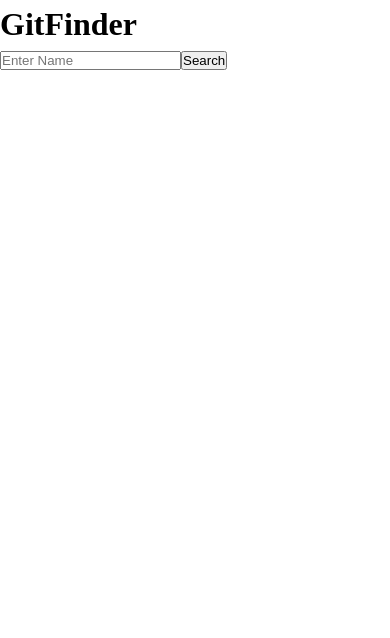
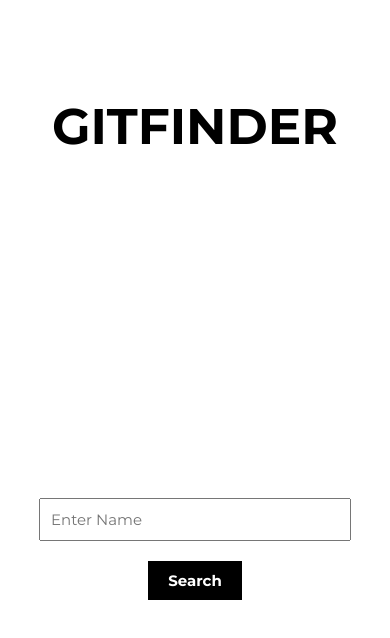
Before and after one commit to pulkitgangwar/gitfinder, a Next.js app: page / in a window 390 px wide. Shown: the top 638 px of the page. Built offline with nearby package versions, Linux system fonts and the light colour scheme.

Commit message:
basic styles with media query completed (home route,hero.jsx)

```diff
--- a/src/components/Home.jsx
+++ b/src/components/Hero.jsx
@@ -3,13 +3,16 @@ import React from "react";
 // importing components
 import GitForm from "./GitForm";
 
-const Home = () => {
+const Hero = () => {
   return (
     <div className="hero">
-      <h1 className="hero__heading">GitFinder</h1>
+      <div className="hero__heading--wrapper">
+        <h1 className="hero__heading">GitFinder</h1>
+      </div>
+
       <GitForm />
     </div>
   );
 };
 
-export default Home;
+export default Hero;
--- a/src/pages/_app.jsx
+++ b/src/pages/_app.jsx
@@ -1,6 +1,20 @@
+import Head from "next/head";
+
 // importing stylesheet
 import "../sass/main.scss";
 
 export default function ({ Component, pageProps }) {
-  return <Component {...pageProps} />;
+  return (
+    <>
+      <Head>
+        <title>My page title</title>
+        <link
+          href="https://fonts.googleapis.com/css2?family=Montserrat:wght@400;700&display=swap"
+          rel="stylesheet"
+        ></link>
+        <meta name="viewport" content="initial-scale=1.0, width=device-width" />
+      </Head>
+      <Component {...pageProps} />
+    </>
+  );
 }
--- a/src/pages/index.jsx
+++ b/src/pages/index.jsx
@@ -1,8 +1,8 @@
 // importing components
-import Home from "../components/Home";
+import Hero from "../components/Hero";
 
 const Index = () => {
-  return <Home />;
+  return <Hero />;
 };
 
 export default Index;
--- a/src/sass/base/_variables.scss
+++ b/src/sass/base/_variables.scss
@@ -0,0 +1,7 @@
+$text-color-light: white;
+$text-color-dark: black;
+$surface-color-light: white;
+$surface-color-dark: black;
+
+// breakpoints
+$bp-largest: 37.43em; //599px
--- /dev/null
+++ b/src/sass/components/_btn.scss
@@ -0,0 +1,19 @@
+.btn {
+  &,
+  &:link,
+  &:visited {
+    padding: 2rem 4rem;
+    font-size: 2rem;
+    font-family: inherit;
+    border: none;
+    background-color: $surface-color-dark;
+    color: $text-color-light;
+    font-weight: bold;
+    cursor: pointer;
+
+    @media only screen and (max-width: $bp-largest) {
+      padding: 1rem 2rem;
+      font-size:1.5rem;
+    }
+  }
+}
--- /dev/null
+++ b/src/sass/components/_form.scss
@@ -0,0 +1,21 @@
+.form {
+  width: 100%;
+  height: 70%;
+  display: flex;
+  justify-content: center;
+  align-items: center;
+  flex-direction: column;
+
+  &__input {
+    padding: 2rem;
+    font-family: inherit;
+    font-size: 2rem;
+    width: 80%;
+    margin-bottom: 2rem;
+
+    @media only screen and (max-width: $bp-largest) {
+      padding: 1rem;
+      font-size: 1.5rem;
+    }
+  }
+}
--- /dev/null
+++ b/src/sass/components/_hero.scss
@@ -0,0 +1,26 @@
+.hero {
+  width: 100%;
+  height: 100vh;
+  display: flex;
+  justify-content: space-evenly;
+  align-items: center;
+  flex-direction: column;
+
+  &__heading {
+    font-size: 10rem;
+    font-family: montserrat;
+    text-transform: uppercase;
+
+    @media only screen and (max-width: $bp-largest) {
+      font-size: 5rem;
+    }
+
+    &--wrapper {
+      width: 100%;
+      height: 30%;
+      display: flex;
+      justify-content: center;
+      align-items: center;
+    }
+  }
+}
--- a/src/sass/main.scss
+++ b/src/sass/main.scss
@@ -1,2 +1,8 @@
 // @base
+@import "./base/variables";
 @import "./base/base";
+
+// @components
+@import "./components/btn";
+@import "./components/form";
+@import "./components/hero";
```
